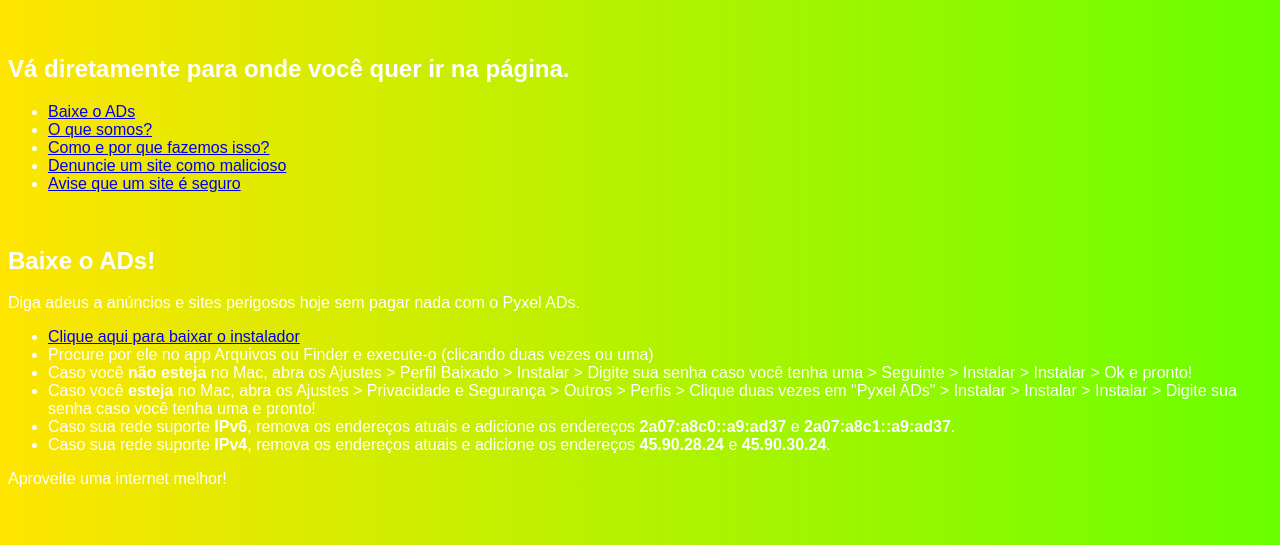
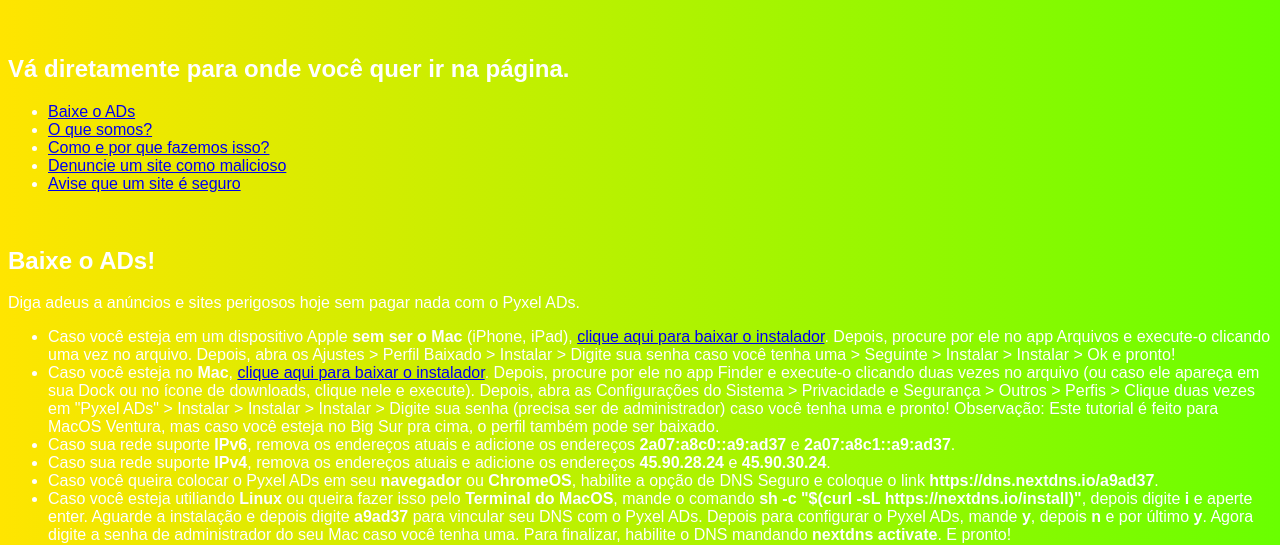
Before and after one commit to pyxelworld/ads, a plain HTML site: page index.html in a window 1280 px wide. Shown: the part 281-826 px from the top of the page. Drawn offline with Linux system fonts and the light colour scheme.

Commit message:
1.0 - Agora no Linux, Terminal Mac, Chrome e Wi-Fi

```diff
--- a/index.html
+++ b/index.html
@@ -28,12 +28,12 @@
     <h2 id="download">Baixe o ADs!</h2>
     <p>Diga adeus a anúncios e sites perigosos hoje sem pagar nada com o Pyxel ADs.</p>
     <ul>
-        <li><a href="PyxelADs.mobileconfig" download>Clique aqui para baixar o instalador</a></li>
-        <li>Procure por ele no app Arquivos ou Finder e execute-o (clicando duas vezes ou uma)</li>
-        <li>Caso você <b>não esteja</b> no Mac, abra os Ajustes > Perfil Baixado > Instalar > Digite sua senha caso você tenha uma > Seguinte > Instalar > Instalar > Ok e pronto!</li>
-        <li>Caso você <b>esteja</b> no Mac, abra os Ajustes > Privacidade e Segurança > Outros > Perfis > Clique duas vezes em "Pyxel ADs" > Instalar > Instalar > Instalar > Digite sua senha caso você tenha uma e pronto!</li>
+        <li>Caso você esteja em um dispositivo Apple <b>sem ser o Mac</b> (iPhone, iPad), <a href="PyxelADs.mobileconfig" download>clique aqui para baixar o instalador</a>. Depois, procure por ele no app Arquivos e execute-o clicando uma vez no arquivo. Depois, abra os Ajustes > Perfil Baixado > Instalar > Digite sua senha caso você tenha uma > Seguinte > Instalar > Instalar > Ok e pronto!</li>
+        <li>Caso você esteja no <b>Mac</b>, <a href="PyxelADs.mobileconfig" download>clique aqui para baixar o instalador</a>. Depois, procure por ele no app Finder e execute-o clicando duas vezes no arquivo (ou caso ele apareça em sua Dock ou no ícone de downloads, clique nele e execute). Depois, abra as Configurações do Sistema > Privacidade e Segurança > Outros > Perfis > Clique duas vezes em "Pyxel ADs" > Instalar > Instalar > Instalar > Digite sua senha (precisa ser de administrador) caso você tenha uma e pronto! Observação: Este tutorial é feito para MacOS Ventura, mas caso você esteja no Big Sur pra cima, o perfil também pode ser baixado.</li>
         <li>Caso sua rede suporte <b>IPv6</b>, remova os endereços atuais e adicione os endereços <b>2a07:a8c0::a9:ad37</b> e <b>2a07:a8c1::a9:ad37</b>.</li>
         <li>Caso sua rede suporte <b>IPv4</b>, remova os endereços atuais e adicione os endereços <b>45.90.28.24</b> e <b>45.90.30.24</b>.</li>
+        <li>Caso você queira colocar o Pyxel ADs em seu <b>navegador</b> ou <b>ChromeOS</b>, habilite a opção de DNS Seguro e coloque o link <b>https://dns.nextdns.io/a9ad37</b>.</li>
+        <li>Caso você esteja utiliando <b>Linux</b> ou queira fazer isso pelo <b>Terminal do MacOS</b>, mande o comando <b>sh -c "$(curl -sL https://nextdns.io/install)"</b>, depois digite <b>i</b> e aperte enter. Aguarde a instalação e depois digite <b>a9ad37</b> para vincular seu DNS com o Pyxel ADs. Depois para configurar o Pyxel ADs, mande <b>y</b>, depois <b>n</b> e por último <b>y</b>. Agora digite a senha de administrador do seu Mac caso você tenha uma. Para finalizar, habilite o DNS mandando <b>nextdns activate</b>. E pronto!</li>
     </ul>
     <p>Aproveite uma internet melhor!</p>
     <br>
```
